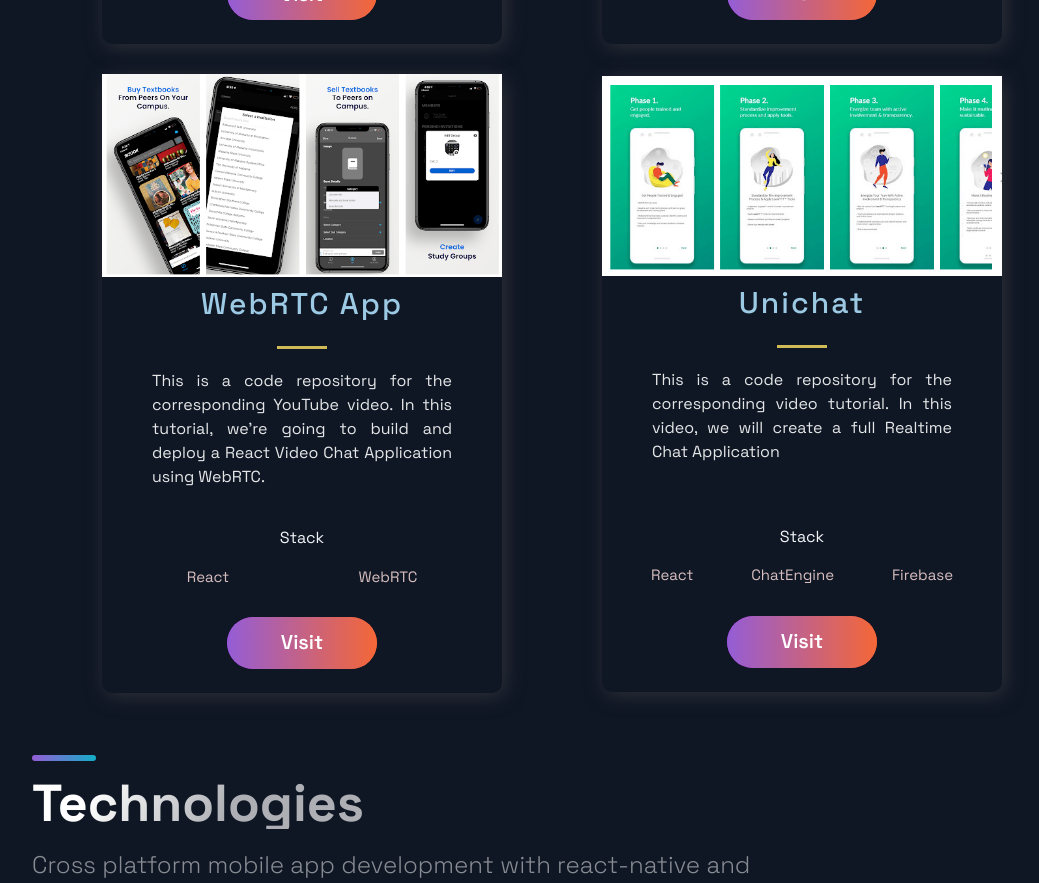
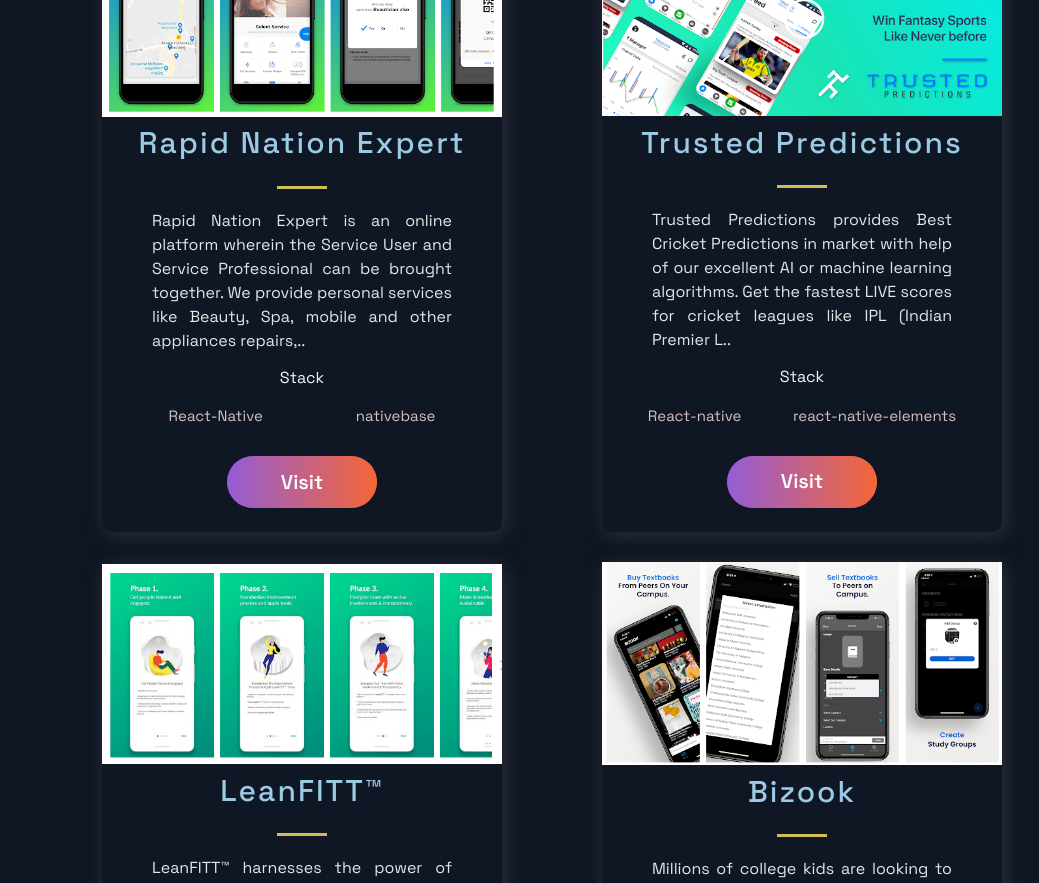
Before and after one commit to hisup07/portfoliowebstite, a Next.js app: page / in a window 1280 px wide. Shown: the part 1400-2283 px from the top of the page, without its empty margins (88-1127 px from the left). Built offline with nearby package versions, Linux system fonts and the light colour scheme.

Commit message:
add all projects

```diff
--- a/src/components/Projects/Projects.js
+++ b/src/components/Projects/Projects.js
@@ -27,9 +27,9 @@
 };
 
 const Projects = () => (
-  <Section nopadding id='projects'>
+  <Section id='projects'>
     <SectionDivider />
-    <SectionTitle main>Projects</SectionTitle>
+    <SectionTitle style={{ marginTop: '16px' }}>Projects</SectionTitle>
     <GridContainer>
       {projects.map(
         ({ id, image, title, description, tags, source, visit }) => (
@@ -62,7 +62,7 @@
               }}
             >
               <Button alt>
-                <a href={source} target='_blank' style={{ color: 'white' }}>
+                <a href={visit} target='_blank' style={{ color: 'white' }}>
                   Visit
                 </a>
               </Button>
--- a/src/constants/constants.js
+++ b/src/constants/constants.js
@@ -1,44 +1,90 @@
 export const projects = [
   {
-    title: 'MERN Memories',
+    title: 'Rapid Nation Expert',
     description:
-      "Using React, Node.js, Express & MongoDB you'll learn how to build a Full Stack MERN Application - from start to finish. The App is called Memories and it is a simple social media app that allows users to post interesting events that happened in their lives.",
+      'Rapid Nation Expert is an online platform wherein the Service User and Service Professional can be brought together. We provide personal services like Beauty, Spa, mobile and other appliances repairs, Packers & Movers, Event Management, Artists Gallery, Caterers, Property Dealers, Photography, Well Boring, Cleaning Services, Car Rentals, Laundry Services, IT Solutions, Used Cars etc. ',
     image: '/images/1.png',
-    tags: ['Mongo', 'Express', 'React', 'Node'],
-    source: 'https://google.com',
-    visit: 'https://google.com',
+    tags: ['React-Native', 'nativebase'],
+    visit:
+      'https://play.google.com/store/apps/details?id=com.rapidnationexpert.www',
     id: 0,
   },
   {
-    title: 'E-Commerce',
+    title: 'Trusted Predictions',
     description:
-      "While building it you're going to learn many advanced React & JavaScript topics, as well as how to use Stripe for card transactions. On top of that, at the end of the video, you will have this unique and complex webshop app that you will be able to add to your portfolio. And trust me, e-commerce applications are impressive.",
+      'Trusted Predictions provides Best Cricket Predictions in market with help of our excellent AI or machine learning algorithms. Get the fastest LIVE scores for cricket leagues like IPL (Indian Premier League), CPL (Caribbean Premier League), Big Bash League, PSL (Pakistan Super League), ICC World Cup and cricket teams like Sri Lanka, India, Australia, Ireland, Netherlands, West Indies, Australia, England, Pakistan, Zimbabwe, Bangladesh & more! ',
     image: '/images/2.png',
-    tags: ['React', 'JavaScript'],
-    source: 'https://google.com',
-    visit: 'https://google.com',
-    id: 1,
+    tags: ['React-native', 'react-native-elements'],
+    visit:
+      'https://play.google.com/store/apps/details?id=com.trustedpredictions',
+    id: 165448,
   },
   {
-    title: 'WebRTC App',
+    title: 'LeanFITT™',
     description:
-      "This is a code repository for the corresponding YouTube video. In this tutorial, we're going to build and deploy a React Video Chat Application using WebRTC.",
-    image: '/images/3.png',
-    tags: ['React', 'WebRTC'],
-    source: 'https://google.com',
-    visit: 'https://google.com',
-    id: 2,
+      'LeanFITT™ harnesses the power of continuous improvement, employee engagement, and standardized knowledge and tool usage to inspire process changes that make a big impact. LeanFITT™ surrounds you with the right Functional, Integrated, Technology, and Training during your journey of getting your process FITT– FOREVER!',
+    image: '/images/4.png',
+    tags: ['react-native', 'nativebase'],
+    visit:
+      'https://play.google.com/store/apps/details?id=com.theleanstore.leanfitt',
+    id: 654687,
   },
   {
-    title: 'Unichat',
+    title: 'Bizook',
     description:
-      'This is a code repository for the corresponding video tutorial. In this video, we will create a full Realtime Chat Application',
-    image: '/images/4.png',
-    tags: ['React', 'ChatEngine', 'Firebase'],
-    source: 'https://google.com',
-    visit: 'https://google.com',
-    id: 3,
+      'Millions of college kids are looking to sell textbooks they no longer need, so stop waiting and start selling!\nBizook is the revolutionary solution to the decluttering of dorms and apartments. It makes selling easier by matching you to those within your university that have your exact major or minor. You may also venture out to other schools in the area using the location feature! With over 5,000 colleges in the U.S, there is no way there is not a single person in need of the textbook sitting on your floor. Bizook connects you with the people you need.',
+    image: '/images/3.png',
+    tags: ['react-native', 'firebase'],
+    visit: 'https://play.google.com/store/apps/details?id=com.bizook',
+    id: 654,
   },
+  {
+    title: 'Agoo Express Driver',
+    description: 'App for Agoo express Drivers',
+    image: '/images/5.png',
+    tags: ['react-native', 'firebase'],
+    visit: 'https://play.google.com/store/apps/details?id=com.agooexpress',
+    id: 36554,
+  },
+  {
+    title: 'Agoo Express',
+    description:
+      'http://agooexpress.com provides ghana based tracking service for postal/express packages. Founded in 2020, based in africa. The main site is used by several hundreds of thousands of online merchants and millions of online shoppers monthly.',
+    image: '/images/6.png',
+    tags: ['react-native', 'nativebase'],
+    visit:
+      'https://play.google.com/store/apps/details?id=com.agooexpresscustomer',
+    id: 654654,
+  },
+  {
+    title: 'Bhuribhoj',
+    description:
+      'Now a day we are lucky enough to be breathing in an era when anything can be delivered at your doorways without going out to purchase it. Food is no exclusion. Discussing food isn’t about pizza anymore. The internet has built large development to facilitate cool new things. Now with tip clicks, you can get whatever your hungry tummy desires.',
+    image: '/images/7.png',
+    tags: ['react-native', 'react-native-elements', 'firebase'],
+    visit: 'https://play.google.com/store/apps/details?id=com.bhuribhoj',
+    id: 68443,
+  },
+  {
+    title: 'Bhuribhoj Delivery Partner',
+    description:
+      'Now a day we are lucky enough to be breathing in an era when anything can be delivered at your doorways without going out to purchase it. Food is no exclusion. Discussing food isn’t about pizza anymore. The internet has built large development to facilitate cool new things. Now with tip clicks, you can get whatever your hungry tummy desires.',
+    image: '/images/8.png',
+    tags: ['react-native', 'react-native-elements', 'firebase'],
+    visit:
+      'https://play.google.com/store/apps/details?id=com.bhuribhojdeliverypartner',
+    id: 654658,
+  },
+  // {
+  //   title: 'Bhuribhoj Vendor',
+  //   description:
+  //     'Now a day we are lucky enough to be breathing in an era when anything can be delivered at your doorways without going out to purchase it. Food is no exclusion. Discussing food isn’t about pizza anymore. The internet has built large development to facilitate cool new things. Now with tip clicks, you can get whatever your hungry tummy desires.',
+  //   image: '/images/9.png',
+  //   tags: ['react-native', 'react-native-elements', 'firebase'],
+  //   visit:
+  //     'https://play.google.com/store/apps/details?id=com.bhuribhojdeliverypartner',
+  //   id: 38455,
+  // },
 ];
 
 export const logos = {
--- a/src/pages/index.js
+++ b/src/pages/index.js
@@ -14,8 +14,8 @@
         <Hero />
         <BgAnimation />
       </Section>
+      <Technologies />
       <Projects />
-      <Technologies />
       <Timeline />
       {/* <Acomplishments /> */}
     </Layout>
```
